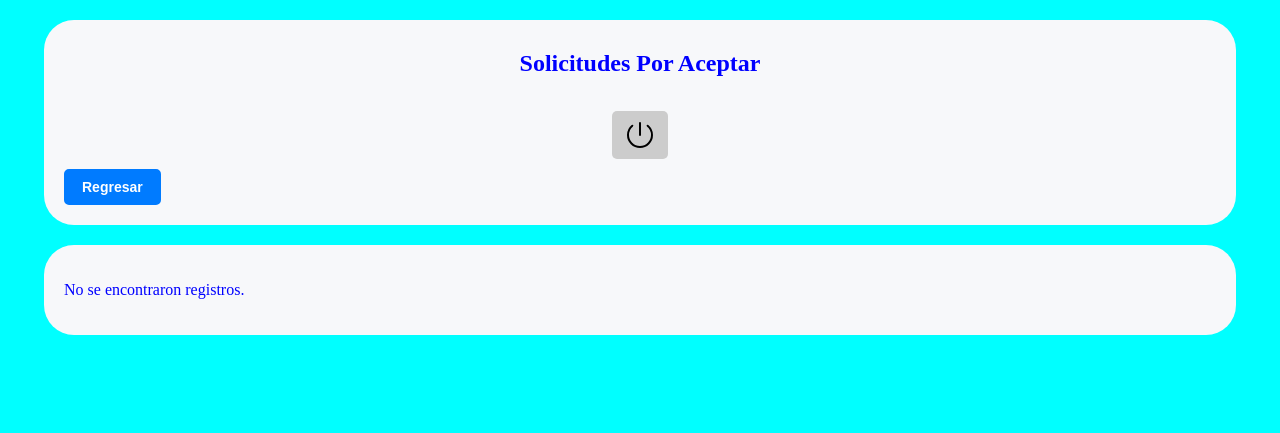
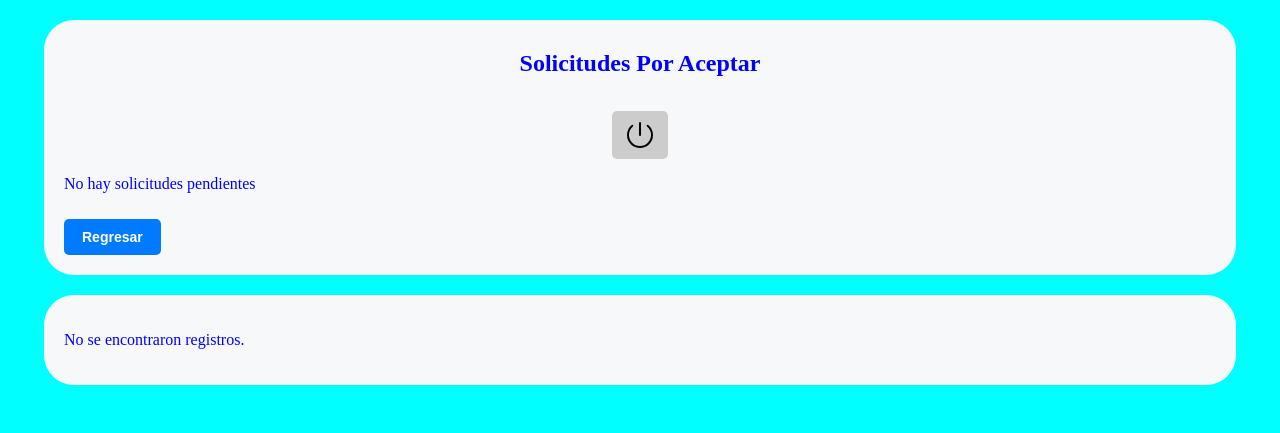
Before and after one commit to 848555/miapp, a PHP site: page /app/pages/sermototaxista.php in a window 1280 px wide. Shown: the top 433 px of the page. Run offline with PHP 8.4, Linux system fonts and the light colour scheme; the visitor is signed in with stand-in values (Sample User, id 1); data that the repository does not hold is empty.

Commit message:
Update sermototaxista.php
se corrige

```diff
--- a/app/pages/sermototaxista.php
+++ b/app/pages/sermototaxista.php
@@ -198,7 +198,7 @@ document.addEventListener("DOMContentLoaded", () => {
 
         try {
             // 1️⃣ Asignar nuevas solicitudes
-            const resAsignar = await fetch("/app/include/asignar_solicitud.php");
+            const resAsignar = await fetch("/app/include/asignar_solicitudes.php");
 const dataAsignar = await resAsignar.json();
 
 console.log("Respuesta asignar:", dataAsignar); // Para depuración
```
